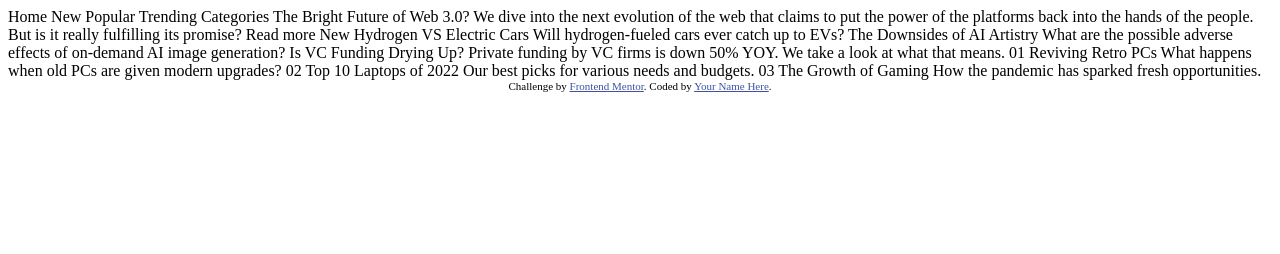
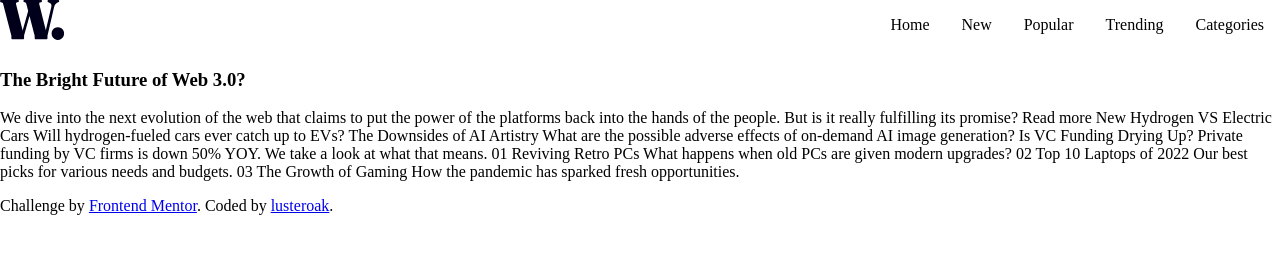
Before and after one commit to lusteroak/news_homepage, a plain HTML site: page index.html in a window 1280 px wide. Drawn offline with Linux system fonts and the light colour scheme.

Commit message:
Added logo, menu, and section image

```diff
--- /dev/null
+++ b/index.css
@@ -0,0 +1,48 @@
+@font-face {
+}
+
+body {
+  box-sizing: border-box;
+  margin: 0;
+  padding: ;
+}
+
+@media screen and (max-width: 375px) {
+  .main__section {
+    display: flex;
+    justify-content: space-between;
+    align-items: center;
+  }
+  .navigation__section {
+    display: none;
+  }
+  .main__content__image {
+    background: center / contain no-repeat
+      url('/assets/images/image-web-3-mobile.jpg');
+    width: 375px;
+    height: 375px;
+    margin: 0;
+  }
+}
+
+@media screen and (min-width: 376px) {
+  .main__section {
+    display: flex;
+    justify-content: space-between;
+  }
+  .navigation__section__main_nav {
+    display: flex;
+    list-style-type: none;
+  }
+
+  .navigation__section__main_nav__li {
+    margin: 0 1rem;
+  }
+
+  .menu__section {
+    display: none;
+  }
+}
+
+.attribution {
+}
--- a/index.html
+++ b/index.html
@@ -1,60 +1,63 @@
 <!DOCTYPE html>
 <html lang="en">
   <head>
-  <meta charset="UTF-8">
-  <meta name="viewport" content="width=device-width, initial-scale=1.0"> <!-- displays site properly based on user's device -->
+    <meta charset="UTF-8" />
+    <meta name="viewport" content="width=device-width, initial-scale=1.0" />
+    <!-- displays site properly based on user's device -->
 
-  <link rel="icon" type="image/png" sizes="32x32" href="./images/favicon-32x32.png">
-
+    <link
+      rel="icon"
+      type="image/png"
+      sizes="32x32"
+      href="./images/favicon-32x32.png"
+    />
+    <link rel="stylesheet" href="index.css" />
     <title>Frontend Mentor | News homepage</title>
-
-  <!-- Feel free to remove these styles or customise in your own stylesheet 👍 -->
-  <style>
-    .attribution { font-size: 11px; text-align: center; }
-    .attribution a { color: hsl(228, 45%, 44%); }
-  </style>
   </head>
   <body>
+    <header class="main__section">
+      <div class="logo">
+        <img src="/assets/images/logo.svg" />
+      </div>
+      <nav class="navigation__section">
+        <ul class="navigation__section__main_nav">
+          <li class="navigation__section__main_nav__li">Home</li>
+          <li class="navigation__section__main_nav__li">New</li>
+          <li class="navigation__section__main_nav__li">Popular</li>
+          <li class="navigation__section__main_nav__li">Trending</li>
+          <li class="navigation__section__main_nav__li">Categories</li>
+        </ul>
+      </nav>
+      <div class="menu__section">
+        <img src="/assets/images/icon-menu.svg" />
+      </div>
+    </header>
+    <main class="main__content">
+      <article>
+        <figure class="main__content__image"></figure>
 
-  Home
-  New
-  Popular
-  Trending
-  Categories
+        <h3>The Bright Future of Web 3.0?</h3>
 
-  The Bright Future of Web 3.0?
-
-  We dive into the next evolution of the web that claims to put the power of the platforms back into the hands of the people.
-  But is it really fulfilling its promise?
-
-  Read more
-
-  New
-
-  Hydrogen VS Electric Cars
-  Will hydrogen-fueled cars ever catch up to EVs?
-
-  The Downsides of AI Artistry
-  What are the possible adverse effects of on-demand AI image generation?
-
-  Is VC Funding Drying Up?
-  Private funding by VC firms is down 50% YOY. We take a look at what that means.
-
-  01
-  Reviving Retro PCs
-  What happens when old PCs are given modern upgrades?
-
-  02
-  Top 10 Laptops of 2022
-  Our best picks for various needs and budgets.
-
-  03
-  The Growth of Gaming
-  How the pandemic has sparked fresh opportunities.
+        <p>
+          We dive into the next evolution of the web that claims to put the
+          power of the platforms back into the hands of the people. But is it
+          really fulfilling its promise? Read more New Hydrogen VS Electric Cars
+          Will hydrogen-fueled cars ever catch up to EVs? The Downsides of AI
+          Artistry What are the possible adverse effects of on-demand AI image
+          generation? Is VC Funding Drying Up? Private funding by VC firms is
+          down 50% YOY. We take a look at what that means. 01 Reviving Retro PCs
+          What happens when old PCs are given modern upgrades? 02 Top 10 Laptops
+          of 2022 Our best picks for various needs and budgets. 03 The Growth of
+          Gaming How the pandemic has sparked fresh opportunities.
+        </p>
+      </article>
+    </main>
 
     <div class="attribution">
-    Challenge by <a href="https://www.frontendmentor.io?ref=challenge" target="_blank">Frontend Mentor</a>.
-    Coded by <a href="#">Your Name Here</a>.
+      Challenge by
+      <a href="https://www.frontendmentor.io?ref=challenge" target="_blank"
+        >Frontend Mentor</a
+      >. Coded by <a href="#">lusteroak</a>.
     </div>
   </body>
 </html>
```
Lines whose indentation alone changed are shown as unchanged.
